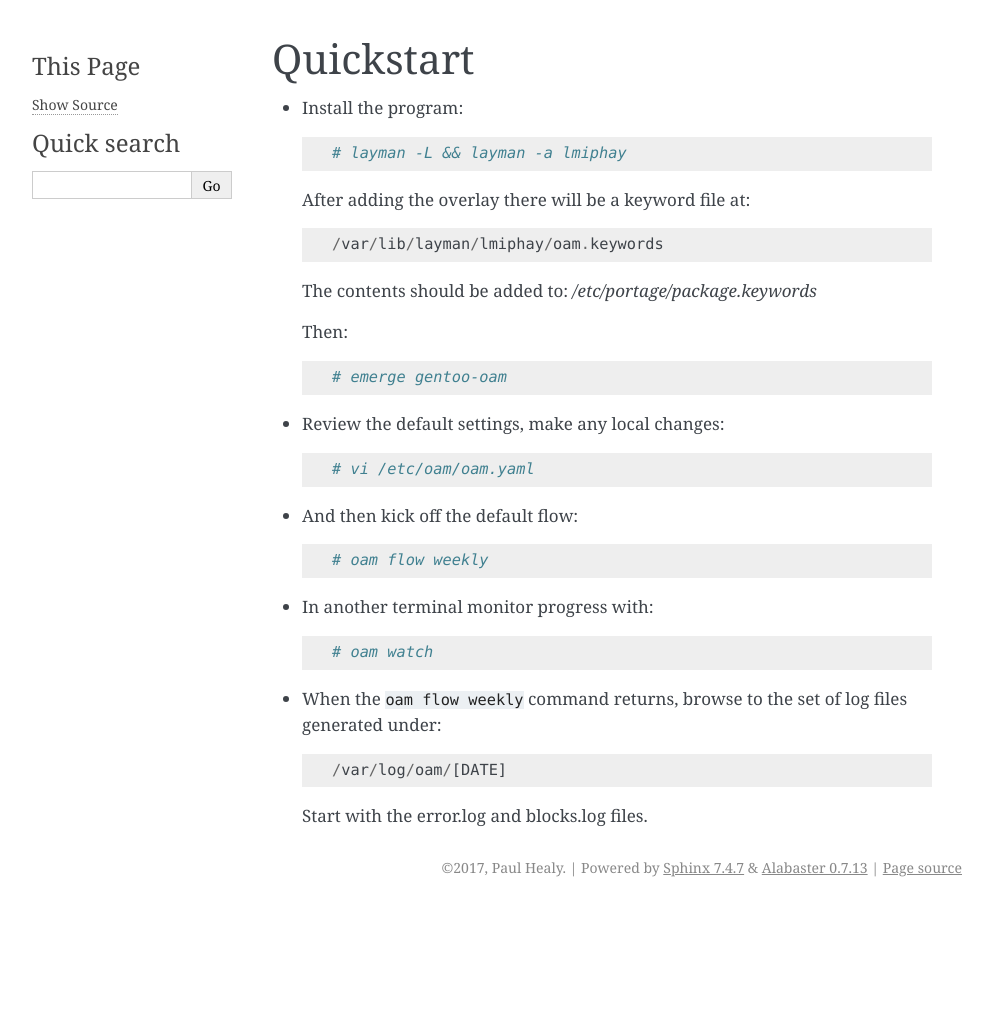
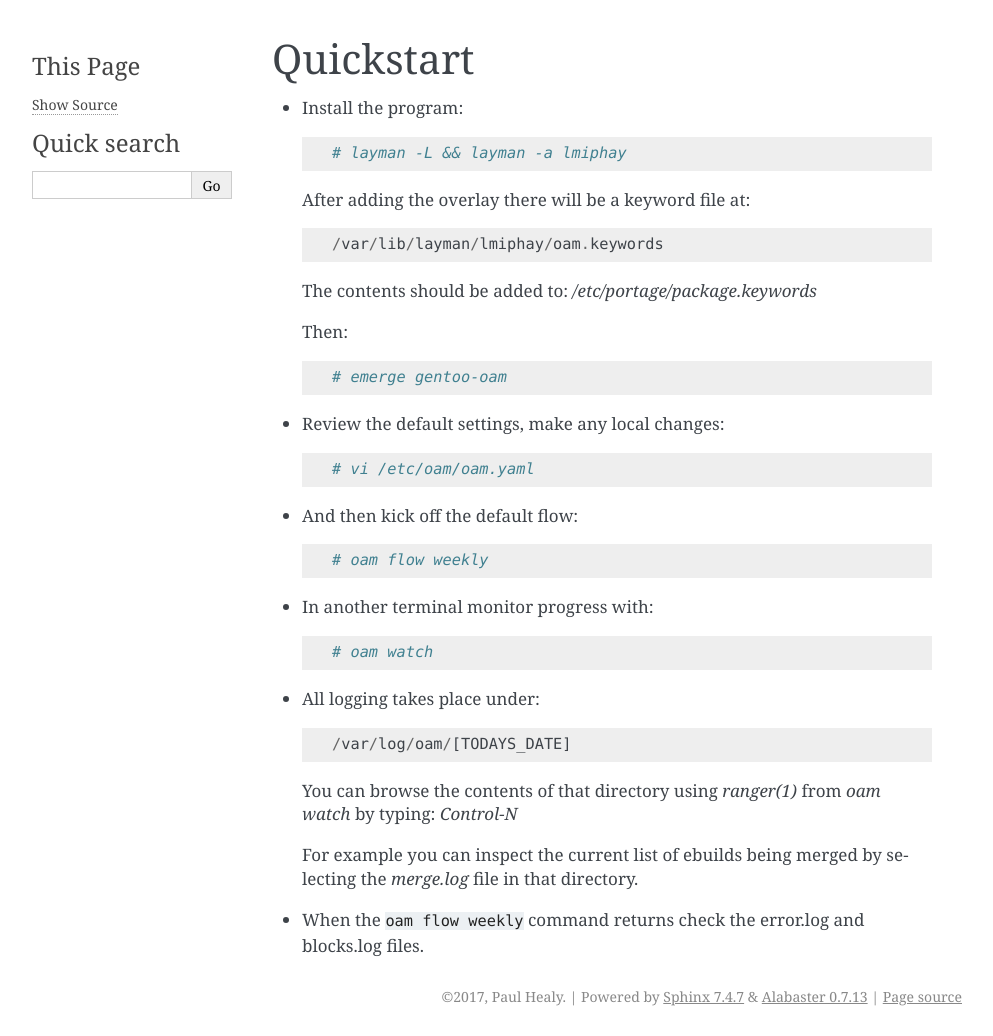
Before and after one commit to lmiphay/oam, a Sphinx documentation site: the page built from docs/source/quickstart.rst, in a window 1280 px wide. Shown: the whole page, without its empty margins (148-1141 px from the left). Built offline with Sphinx 7.4.7, drawn with Linux system fonts in a browser that asks for light colours; before the commit the page ends 907 px from its top, so only the background shows below that.

Commit message:
add notes on using ranger to inspect logs

```diff
--- a/docs/source/quickstart.rst
+++ b/docs/source/quickstart.rst
@@ -28,9 +28,12 @@ Quickstart
 
     # oam watch
 
-* When the ``oam flow weekly`` command returns, browse to the set of log files
-  generated under::
+* All logging takes place under::
 
-    /var/log/oam/[DATE]
+    /var/log/oam/[TODAYS_DATE]
 
-  Start with the error.log and blocks.log files.
+  You can browse the contents of that directory using `ranger(1)` from `oam watch` by typing: `Control-N`
+
+  For example you can inspect the current list of ebuilds being merged by selecting the `merge.log` file in that directory.
+
+* When the ``oam flow weekly`` command returns check the error.log and blocks.log files.
```
